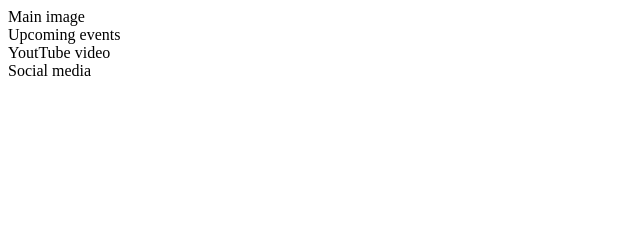
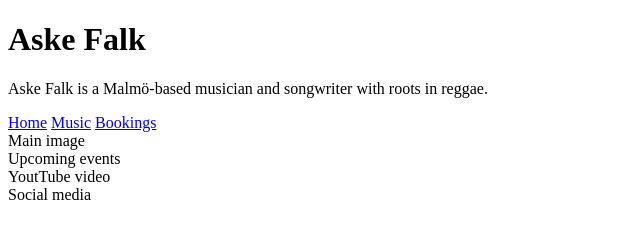
Before and after one commit to Kattis91/upcoming-artist, a plain HTML site: page index.html in a window 1280 px wide. Shown: the whole page, without its empty margins (0-640 px from the left). Drawn offline with Linux system fonts and the light colour scheme.

Commit message:
Add basic header structure

```diff
--- a/index.html
+++ b/index.html
@@ -15,7 +15,16 @@
 </head>
 
 <body>
-    <header></header>
+    <header>
+        <h1>Aske Falk</h1>
+        <p>Aske Falk is a Malmö-based musician and songwriter with roots in reggae.</p>
+    <nav>
+        <a href="index.html">Home</a>
+        <a href="#">Music</a>
+        <a href="#">Bookings</a>
+    </nav>
+    </header>
+
     <section>
         Main image
     </section>
```
